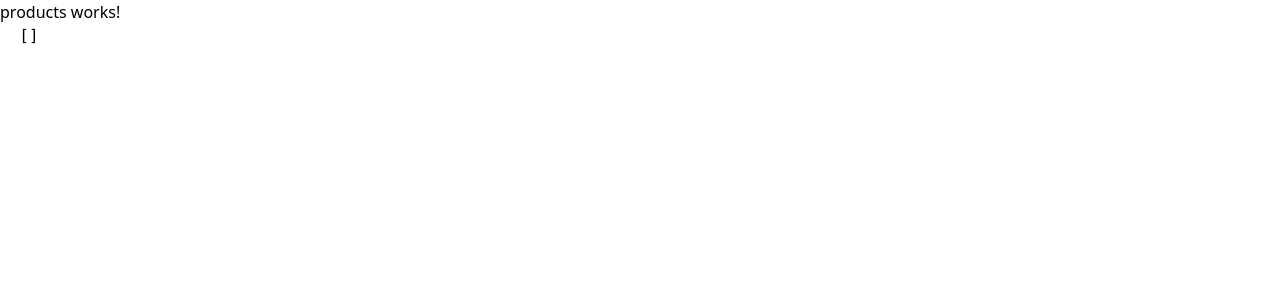
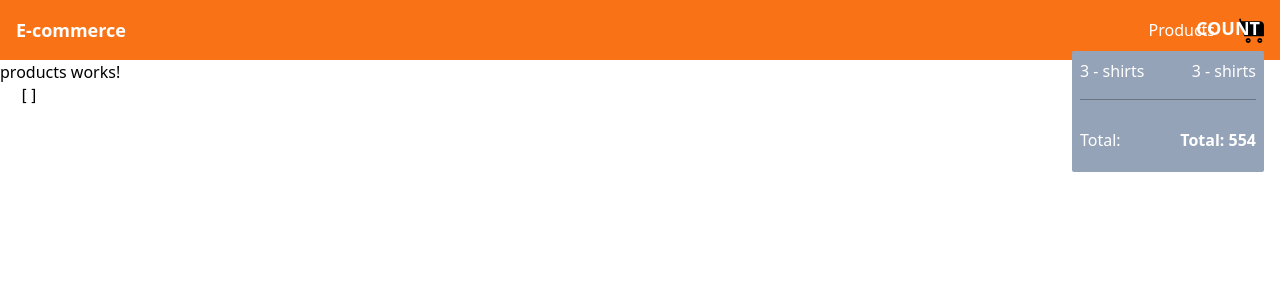
Before and after one commit to Yul1b3th/ecommerce, an Angular app: page /products in a window 1280 px wide. Shown: the top 300 px of the page. Built offline with nearby package versions, Linux system fonts and the light colour scheme; no server answers.

Commit message:
Maquetación del header

```diff
--- a/src/app/app.component.html
+++ b/src/app/app.component.html
@@ -1,3 +1,5 @@
+<app-header/>
+
 
 <router-outlet />
 
--- a/src/app/app.component.ts
+++ b/src/app/app.component.ts
@@ -2,11 +2,12 @@
 import { Component, inject } from '@angular/core';
 import { RouterOutlet } from '@angular/router';
 import { ProductsService } from '@api/product.service';
+import { HeaderComponent } from './layout/header/header.component';
 
 @Component({
   selector: 'app-root',
   standalone: true,
-  imports: [RouterOutlet, CommonModule],
+  imports: [RouterOutlet, CommonModule, HeaderComponent],
   templateUrl: './app.component.html',
   styleUrl: './app.component.scss'
 })
--- a/src/app/layout/header/header.component.html
+++ b/src/app/layout/header/header.component.html
@@ -1 +1,41 @@
-<p>header works!</p>
+<nav class="p-4 text-white bg-orange-500">
+  <div class="container flex items-center justify-between mx-auto">
+    <a routerLink="/" class="text-lg font-bold">E-commerce</a>
+    <div class="flex items-center">
+      <a routerLink="/products" class="mr-6">Products</a>
+      <div class="relative">
+        <a routerLink="/checkout">
+          <svg fill="none" height="25" viewBox="0 0 15 15" width="25" xmlns="http://www.w3.org/2000/svg">
+            <path
+              d="M0.978822 0.356323L0.0209961 0.643671L3.12789 11H14.9999V4.5C14.9999 3.11929 13.8806 2 12.4999 2H1.47192L0.978822 0.356323Z"
+              fill="black" />
+            <path clip-rule="evenodd"
+              d="M5.5 12C4.67157 12 4 12.6716 4 13.5C4 14.3284 4.67157 15 5.5 15C6.32843 15 7 14.3284 7 13.5C7 12.6716 6.32843 12 5.5 12ZM5 13.5C5 13.2239 5.22386 13 5.5 13C5.77614 13 6 13.2239 6 13.5C6 13.7761 5.77614 14 5.5 14C5.22386 14 5 13.7761 5 13.5Z"
+              fill="black" fill-rule="evenodd" />
+            <path clip-rule="evenodd"
+              d="M12.5 12C11.6716 12 11 12.6716 11 13.5C11 14.3284 11.6716 15 12.5 15C13.3284 15 14 14.3284 14 13.5C14 12.6716 13.3284 12 12.5 12ZM12 13.5C12 13.2239 12.2239 13 12.5 13C12.7761 13 13 13.2239 13 13.5C13 13.7761 12.7761 14 12.5 14C12.2239 14 12 13.7761 12 13.5Z"
+              fill="black" fill-rule="evenodd" />
+          </svg>
+          <span
+            class="absolute right-0 px-1 text-lg font-bold text-white -top-1">COUNT</span></a>
+
+
+        <div
+          class="absolute right-0 z-30 w-48 p-2 mt-2 text-white rounded-sm bg-slate-400">
+
+          <div class="flex items-center justify-between">
+            <span>3 - shirts</span>
+            <span>3 - shirts</span>
+          </div>
+
+          <hr class="my-4 border-gray-500 border-t-1" />
+          <div class="flex justify-between py-3 font-light">
+            Total:
+            <span class="not-italic font-bold">Total: 554</span>
+          </div>
+        </div>
+
+      </div>
+    </div>
+  </div>
+</nav>
```
